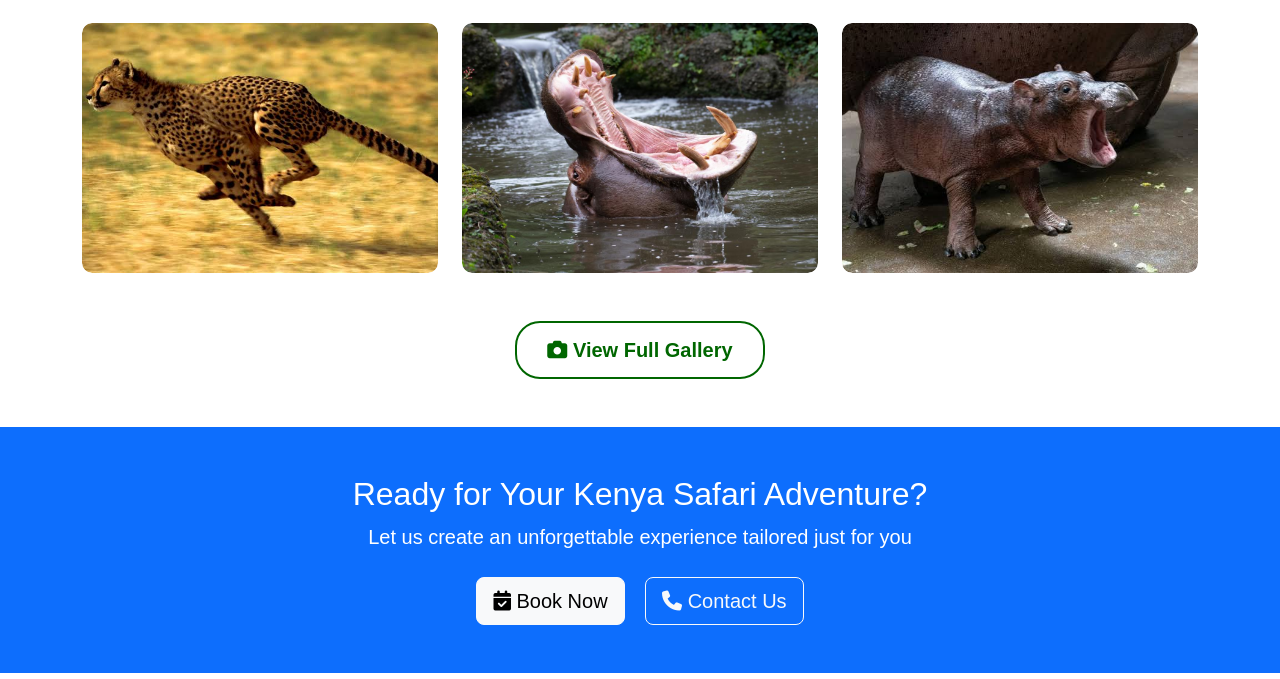
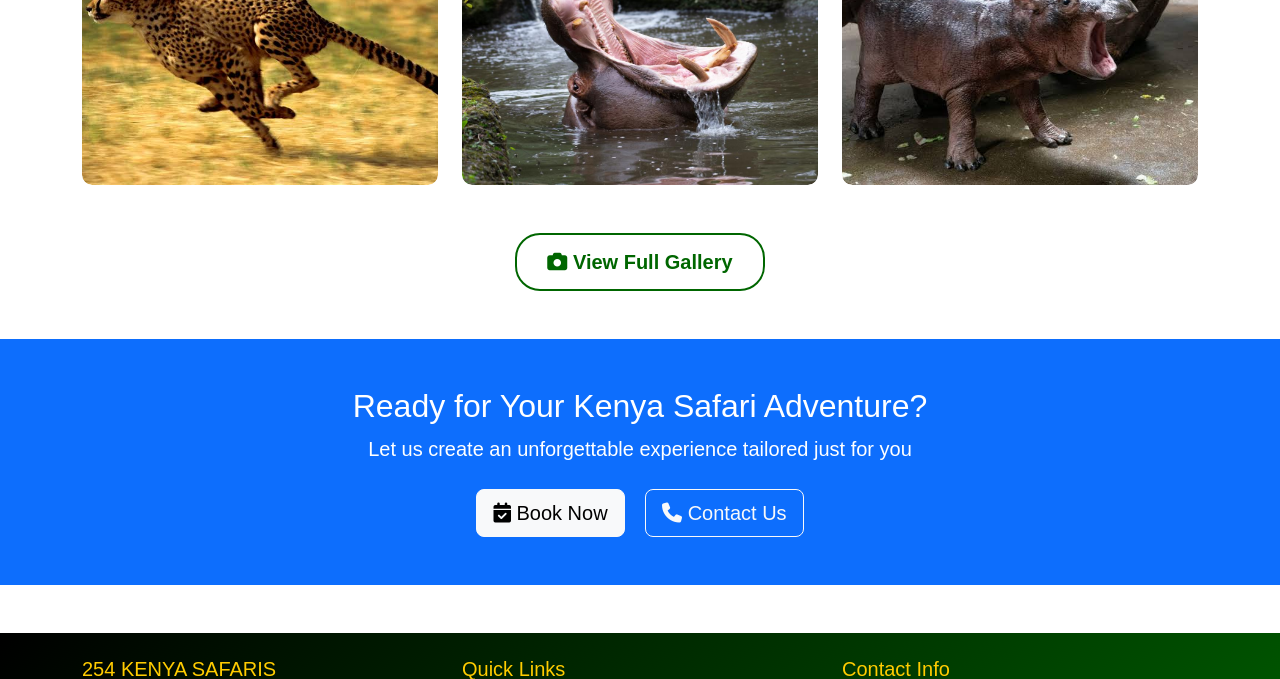
Before and after one commit to VINCENT-bot354/254KenyaSafaris, a Flask app: page / in a window 1280 px wide. Shown: the part 3431-4110 px from the top of the page. Run offline with Flask 3, Linux system fonts and the light colour scheme; data that the repository does not hold is empty; some libraries are stand-ins or nearby versions.

Commit message:
Update index.html

```diff
--- a/templates/index.html
+++ b/templates/index.html
@@ -125,7 +125,7 @@
 
 
 <!-- Hardcoded Reviews Section -->
-<section class="py-5">
+<section class="py-1">
 
 <div style="text-align: center; margin-top: -40px;">
     <a href="{{ url_for('reviews.reviews') }}">
```
